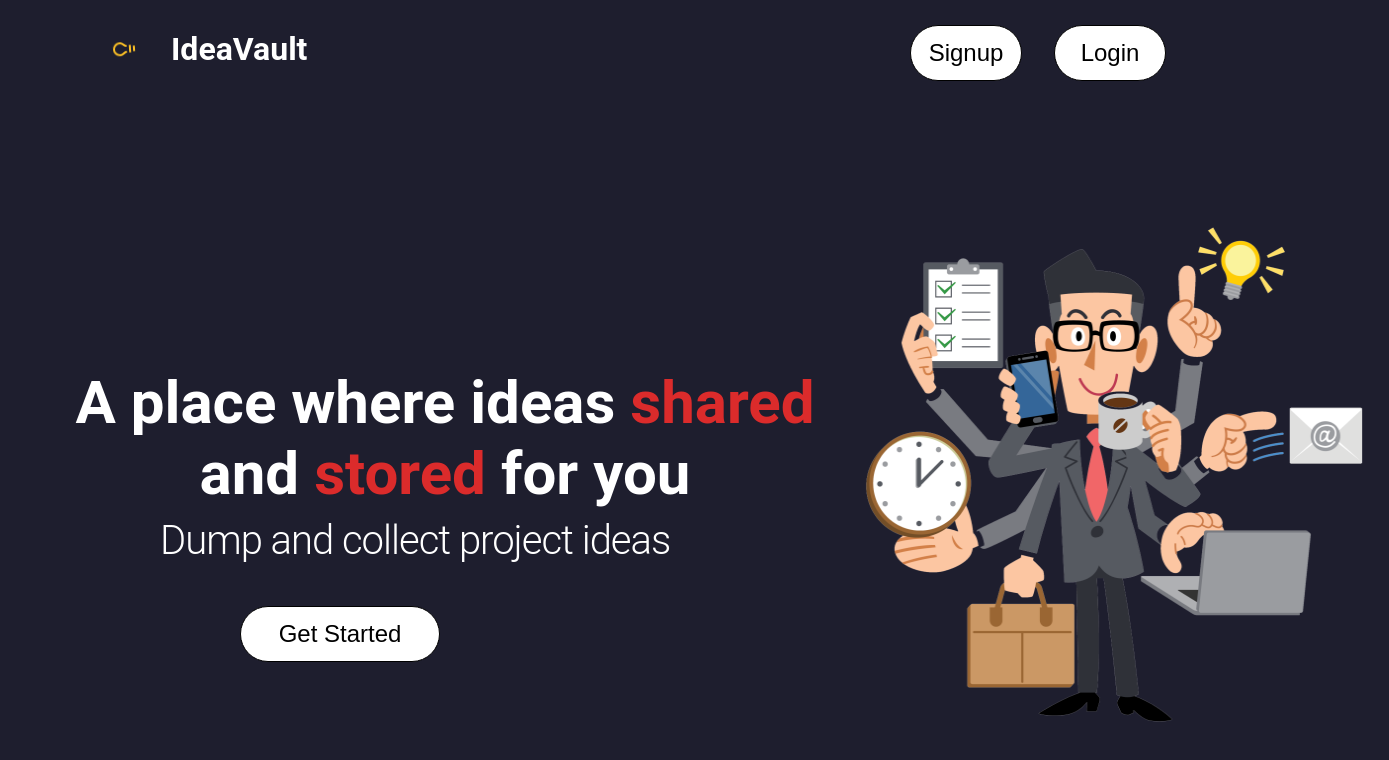
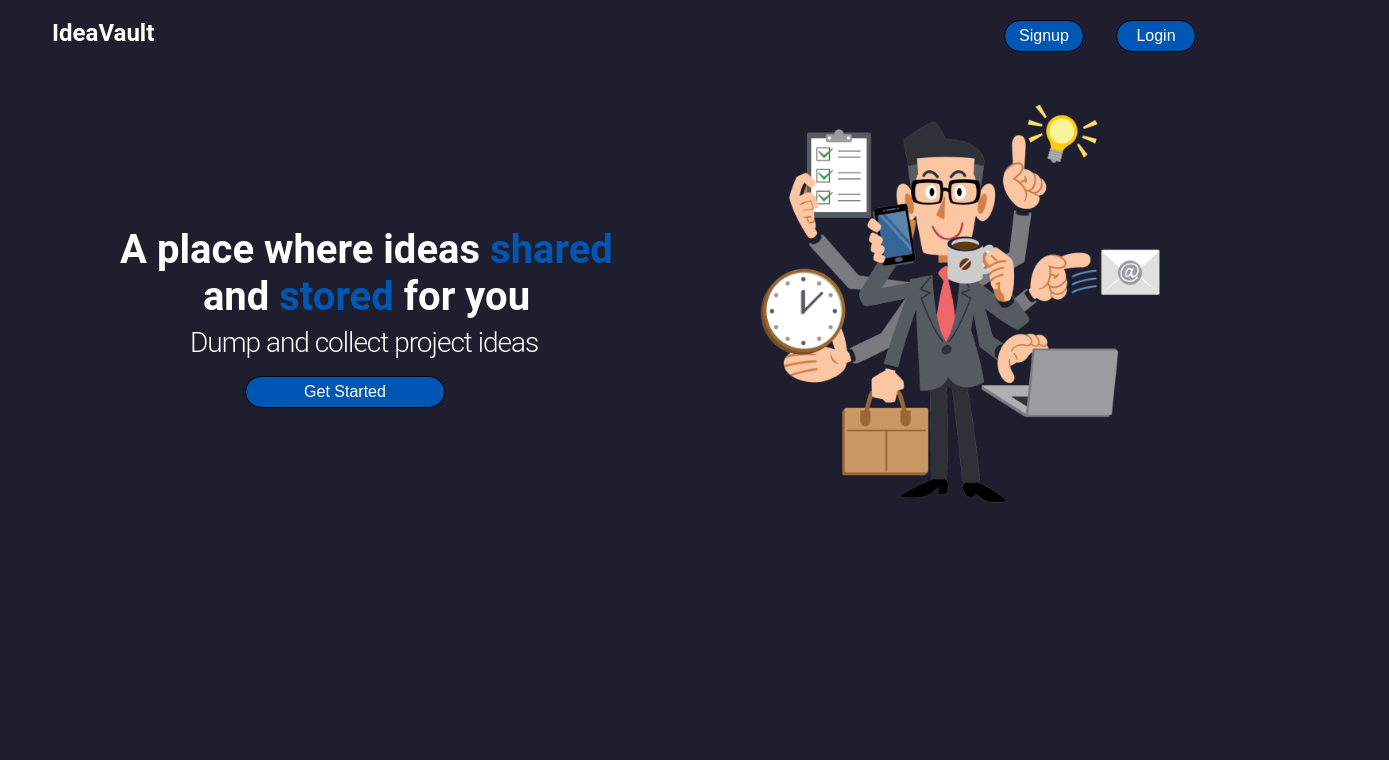
Before and after one commit to Naiduyenduva/IdaeVault_project, a React (Vite) app in the folder Frontend/client/: page / in a window 1280 px wide. Shown: the top 760 px of the page, 1389 px wide, since content can reach past the window. Built offline with nearby package versions, Linux system fonts and the light colour scheme.

Commit message:
made changes in the frontend

```diff
--- a/Frontend/client/src/App.css
+++ b/Frontend/client/src/App.css
@@ -3,6 +3,7 @@
     justify-content: space-between;
     color: white;
     gap: 2rem;
+    height: 50px;
     padding: 0.5rem 2rem;
 }
 .navborder {
@@ -15,15 +16,18 @@
     display: flex;
     align-items: center;
     gap: 5px;
-    margin-left: 50px;
+    margin-left: 20px;
 }
 .buttons {
-  margin-right: 50px;
+  display: flex;
+  align-items: center;
+  margin-right: 20px;
+  height: 30px;
 }
 .lightbulb {
     color: #fbbf24;
 }
-a {
+ a{
     color: inherit;
     text-decoration: none;
   }
@@ -37,38 +41,38 @@ a {
     place-items: center; /* Centers both horizontally and vertically */
     height: 10vh; /* Full viewport height */
 }
+
 label {
-    font-size: 1.2rem; /* Increase font size */
+    font-size: 0.9rem; /* Increase font size */
     font-weight: bold; /* Make the text bold */
     color: white; /* Darker color for contrast */
     display: block;
     margin-bottom: -10px;
 }
   input {
-    height: 2.1rem;
-    width: 35rem;
+    height: 1.2rem;
+    width: 30rem;
     border-radius: 9px;
-    padding: 12px;
-    font-size: 1.5rem; /* Increase the font size */
+    padding: 10px;
+    font-size: 1.2rem; /* Increase the font size */
     outline: none;
-    margin-bottom: 20px;
+    margin-bottom: 7px;
 }
 button {
     margin-top: 9px;
-    height: 3.5rem;
+    height: 2rem;
     border: 1px solid black;
-    width: 7rem;
-    background-color: rgb(255, 255, 255);
-    border-radius: 36px;
-    color: black;
-    font-size: 1.5rem;
+    width: 5rem;
+    background-color: #0056b3;    border-radius: 36px;
+    color: white;
+    font-size: 1rem;
     cursor: pointer;
   }
   .s-title {
     font-weight: 600;
-    font-size: 3rem;
+    font-size: 2rem;
     letter-spacing: -2px;
-    padding-right: 150px;
+    padding-right: 50px;
   }
 
   form {
@@ -76,91 +80,106 @@ button {
   }
   .l-title {
     font-weight: 600;
-    font-size: 3rem;
+    font-size: 2rem;
     letter-spacing: -2px;
-    padding-right: 110px;
+    padding-right: 50px;
   }
   .home-container {
     display: flex;
-    padding: 100px 50px;
+    padding: 10px 30px;
   }
   .box {
     flex: 1;                /* Each div takes up equal space */
     padding: 20px;
     text-align: center;
   }
+  .box1 {
+    height: 400px;
+    padding-left: 80px;
+  }
   .image {
-    height: 515px;
-    width: 509px;
+    height: 415px;
+    width: 409px;
   }
   .heading1 {
-    width: 750px;
+    width: 95%;
     height: 150px;
-    margin-top: 150px;
-    font-size: 60px;
+    margin-top: 130px;
+    font-size: 40px;
+    margin-bottom: 0;
   }
   .heading2 {
-    font-size: 40px;
+    margin-top: -50px;
+    margin-left: 80px;
+    font-size: 28px;
     letter-spacing: -1px;
-    margin-top: -50px;
-    margin-left: 90PX;
     font-weight: 300;
     text-align: justify;
   }
   span {
-    color: #DB2B2B;
+    color: #0056b3;
+
   }
   .get {
     width: 200px;
-    margin-right: 210px;
+    margin-right: 70px;
+    margin-top: -20px;
   }
   .card {
-    width: 400px;
+    width: 280px;
     height: 100%;
     box-shadow: 0 4px 20px #00000033;
     border-radius: 12px;
-    padding: 5px 20px 5px 20px;
+    padding: 2px 10px 5px 10px;
     background-color: white;
     color: black;
-
   }
   .pro-title {
-    font-size: 32px;
+    font-size: 20px;
     font-weight: bold;
   }
   .description {
-    font-size: 20px;
+    font-size: 16px;
     font-weight: 100;
     color: #6B7280;
   }
   .techstack {
-    font-size: 24px;
+    font-size: 16px;
     font-weight: 550;
     margin-bottom: 0;
   }
   .tech {
     width: auto;
-    height: 24px;
-    padding: 10px 14px 30px 14px;
+    height: 18px;
+    padding: 6px 5px 20px 8px;
     background-color: #d1d1d3;
     color: #4B5563;
-    font-size: 18px;
+    font-size: 14px;
     font-weight: 700;
-    margin-right: 10px;
+    margin-right: 6px;
     border: none;
   }
 .features {
-  font-size: 24px;
+  font-size: 17px;
   font-weight: 550;
+}
+ul {
+  padding: 0; /* Removes default padding */
+  margin: 0; /* Removes default margin */
+}
+
+li {
+  margin: 0; /* Removes margin between list items */
+  padding: 0; /* Adjust padding if necessary */
 }
 .text {
   font-weight: 400;
-  font-size: 20px;
+  font-size: 14px;
   margin-left: 10px;
-  margin-bottom: -5px; /* Adjust the value as needed for spacing */
+  margin-bottom: -10px; /* Adjust the value as needed for spacing */
 }
 .text:last-child {
-  margin-bottom: 10px;
+  margin-bottom: 5px;
 }
 .card-container {
   margin: 50px 100px 100px 170px ;
@@ -194,27 +213,41 @@ button {
   display: flex;
   flex-wrap: wrap;
   flex: 1;
-  margin-top: 50px;
+  margin-top: 30px;
 }
 .whole-card {
-  margin: 0px 110px 110px 110px;
+  margin: -50px 0px 50px 90px;
   display: grid;
   align-items: baseline;
-  grid-template-columns: repeat(3,500px);
+  grid-template-columns: repeat(3,350px);
+  padding-left: 0px;
   justify-content: center;
-  gap: 80px;
+  gap: 50px;
+}
+.add-buttons {
+  display: flex;
+  align-items: center;
+  justify-content: center;
+  margin-top: -10px;
 }
 .add-idea {
-  margin: 50px 150px;
-  width: 250px;
+  margin: 50px 70px;
+  width: 150px;
+  transition: background-color 0.6s;
 }
+.add-idea:hover {
+  background-color: white; /* Background color on hover */
+  color: black;
+}
+
 .error {
-  font-size: 44px;
+  font-size: 25px;
+  margin: 0;
   color: red;
   font-style: italic;
+  text-align: center;
 }
 
-/* From Uiverse.io by barisdogansutcu */
 svg {
   width: 5.25em;
   transform-origin: center;
--- a/Frontend/client/src/App.jsx
+++ b/Frontend/client/src/App.jsx
@@ -15,10 +15,10 @@ function App() {
   return (
      <Router>
     <div>
-      <Navbar isLoggedIn={isLoggedIn} setIsLoggedIn={setIsLoggedIn} />
+      <Navbar />
     <Routes>
           <Route path="/signup" element={<Signup />} />
-          <Route path="/login" element={<Login setIsLoggedIn={setIsLoggedIn} />} />
+          <Route path="/login" element={<Login />} />
           <Route path="/" element={<Home />} />
           <Route path='/projectdata' element={<ProjectData />} />
           <Route path='/user' element={<User />} />
--- a/Frontend/client/src/components/Card.jsx
+++ b/Frontend/client/src/components/Card.jsx
@@ -20,7 +20,10 @@ function Card({ projects }) {
                 <h2 className="features">Features</h2>
                 {
                     item.keyFeatures.split(',').map((featuress,index)=>(
-                        <p className="text" key={index}>{featuress}</p>
+                        <ul>
+                            <li className="text" key={index}>{featuress}</li>
+                        </ul>
+                        // <p className="text" key={index}>{featuress}</p>
                     ))
                 }
             </div>
--- a/Frontend/client/src/components/Navbar.jsx
+++ b/Frontend/client/src/components/Navbar.jsx
@@ -1,8 +1,15 @@
 
-import { Link } from 'react-router-dom';
-import { Lightbulb } from "lucide-react";
+import { useEffect, useState } from 'react';
+import { Link, useSearchParams } from 'react-router-dom';
 
-function Navbar({ isLoggedIn, setIsLoggedIn }) {
+function Navbar() {
+
+  const [isLoggedIn, setIsLoggedIn] = useState(false);
+
+    useEffect(()=> {
+      const token = localStorage.getItem('token');
+      setIsLoggedIn(!!token);
+    })
 
 
     function logout() {
@@ -13,8 +20,7 @@ function Navbar({ isLoggedIn, setIsLoggedIn }) {
     return (
        <div className='navbar navborder'>
       <div className='nav-bulb'>
-        <Lightbulb className='lightbulb' />
-      <h1>IdeaVault</h1>
+      <h2>IdeaVault</h2>
       </div>
       <div className='navbar buttons'>
       {isLoggedIn ? (
--- a/Frontend/client/src/components/Signup.jsx
+++ b/Frontend/client/src/components/Signup.jsx
@@ -23,7 +23,7 @@ function Signup() {
     const handleSubmit = async (e) => {
       e.preventDefault();
       try {
-        const response = await fetch('https://idaevault.onrender.com/user/signup', {
+        const response = await fetch('http://localhost:3000/user/signup', {
           method: 'POST',
           headers: {
             'Content-Type': 'application/json'
@@ -34,17 +34,22 @@ function Signup() {
         if (response.ok) {
           alert('signup successfully')
           console.log("User signed up successfully");
+          navigate('/login');
           setFormData(initialFormData);
         } else {
-          console.log("Failed to sign up");
+          throw new Error('Email already exists');
         }
-        navigate('/login');
       } catch (err) {
         setError(err.message);
       }
     };
 
+
     return (
+      <>
+      <div className="signup-error">
+         { error && <p className="error">{error}</p>}
+      </div>
       <div className="signup">
         <h1 className="s-title">Create your account</h1>
         <form onSubmit={handleSubmit}>
@@ -64,7 +69,7 @@ function Signup() {
             required={true}
             value={formData.password}
             onChange={handleChange}
-          /><br/>
+            /><br/>
 
           <label>First Name</label><br/>
           <input
@@ -82,12 +87,12 @@ function Signup() {
             required={true}
             value={formData.lastName}
             onChange={handleChange}
-          /><br/>
+            /><br/>
         <h3>Already have an account? <Link to='/login'><span>Login</span></Link> </h3>
           <button type="submit">Signup</button>
         </form>
-        {error && <p className="error">{error}</p>}
       </div>
+      </>
     );
   }
 
--- a/Frontend/client/src/components/login.jsx
+++ b/Frontend/client/src/components/login.jsx
@@ -1,7 +1,7 @@
 import { useState } from "react";
 import { Link,useNavigate } from 'react-router-dom';
 
-function Login( {setIsLoggedIn} ){
+function Login(  ){
      const [email,setEmail] = useState("");
      const [password,setPassword] = useState("");
      const [error, setError] = useState(null);
@@ -30,7 +30,6 @@ function Login( {setIsLoggedIn} ){
 
             if (response.ok) {
                 alert('login succes')
-                setIsLoggedIn(true);
               } else {
                 throw new Error('Invalid credentials');
               }
--- a/Frontend/client/src/components/user.jsx
+++ b/Frontend/client/src/components/user.jsx
@@ -29,9 +29,11 @@ function User() {
 
     return (
         <>
-        <button  onClick={projectsHandler} className="add-idea">My Projects</button>
-        <button  onClick={addIdea} className="add-idea">Add project</button>
-        <button  onClick={allProjectsHandler} className="add-idea">All project ideas</button>
+        <div className="add-buttons">
+            <button  onClick={projectsHandler} className="add-idea">My Projects</button>
+            <button  onClick={addIdea} className="add-idea">Add project</button>
+            <button  onClick={allProjectsHandler} className="add-idea">All project ideas</button>
+        </div>
         { componentVisible && <ProjectData />}
              { allProjects &&<AllProjects />}
              { myProjects && <UserProjects />}
--- a/Frontend/client/src/index.css
+++ b/Frontend/client/src/index.css
@@ -5,6 +5,6 @@ body {
     background-color: rgb(30, 30, 46);
     color: #ffffff;
     font-family: "Roboto", sans-serif;
-    font-weight: 900;
+    font-weight: 600;
     font-style: normal;
   }
```
